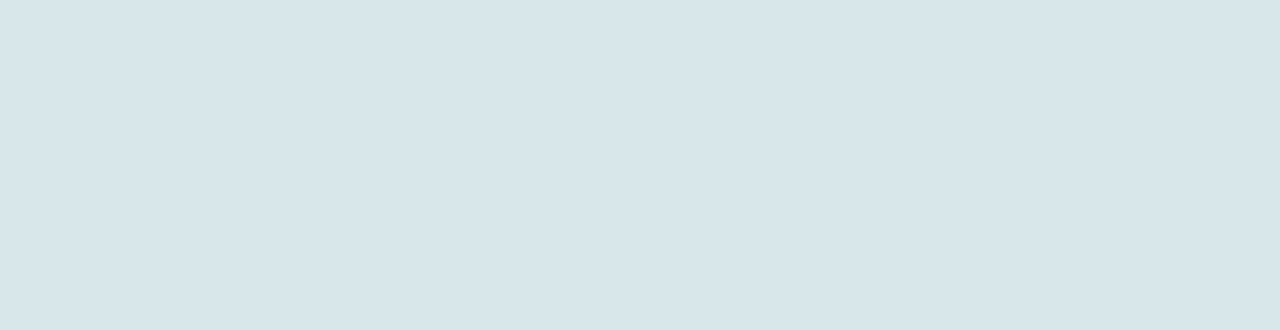
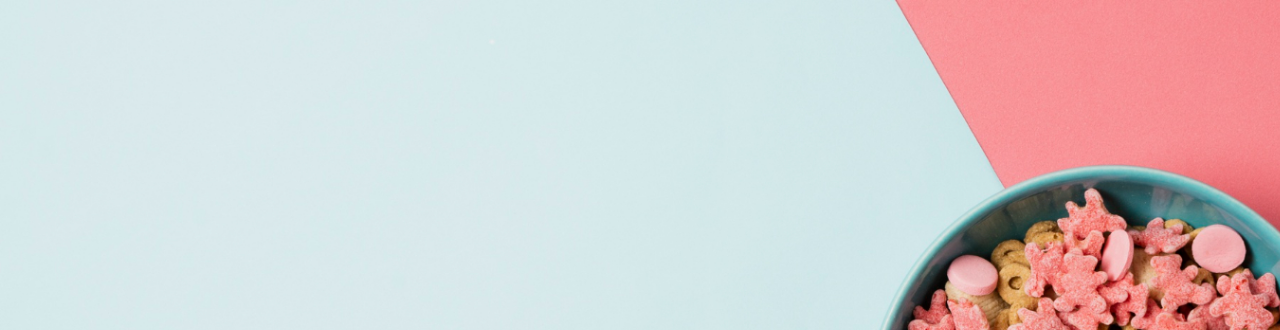
Before and after one commit to Nervana-Milad/Simple-CRUD-Website, a plain HTML site: page index.html in a window 1280 px wide. Shown: the top 330 px of the page. Drawn offline with Linux system fonts and the light colour scheme; the site is published under a folder, as on GitHub Pages, so addresses that start at the root find nothing.

Commit message:
path of image

```diff
--- a/index.html
+++ b/index.html
@@ -13,7 +13,7 @@
       id="home"
       class="header vh-100"
       style="
-        background-image: url(/fruityCandyImages/top-view-frame-with-cereals-bowl-copy-space.jpg);
+        background-image: url(./fruityCandyImages/top-view-frame-with-cereals-bowl-copy-space.jpg);
         background-position: 0px 0px;
         background-size: cover;
       "
```
